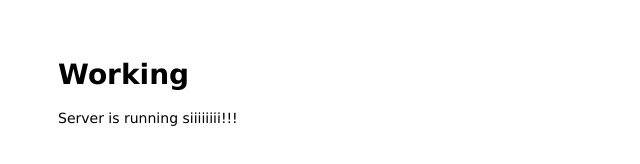
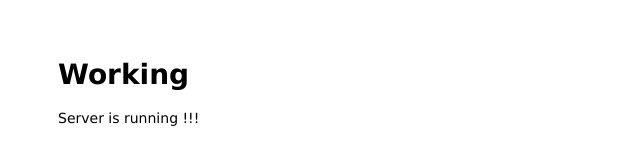
Before and after one commit to RubenABM/Project-Factory, a website: page public/index.html in a window 1280 px wide. Shown: the full height of the page, 0-640 px from the left. Drawn offline with Linux system fonts and the light colour scheme.

Commit message:
Update index.html

```diff
--- a/public/index.html
+++ b/public/index.html
@@ -7,7 +7,7 @@
 
 <body>
   <h1>Working</h1>
-  <p>Server is running siiiiiiii!!!</p>
+  <p>Server is running !!!</p>
 </body>
 
 </html>
```
